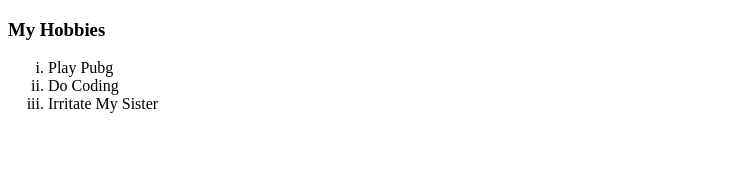
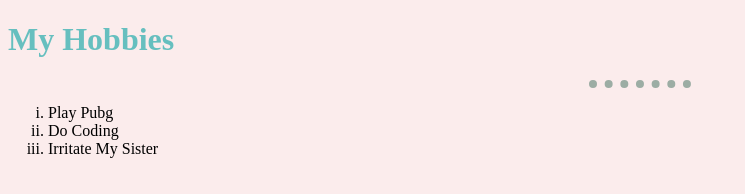
Before and after one commit to Krishna-bansall/Introduction, a plain HTML site: page hobbies.html in a window 1280 px wide. Shown: the whole page, without its empty margins (0-745 px from the left). Drawn offline with Linux system fonts and the light colour scheme.

Commit message:
Update hobbies.html

```diff
--- a/hobbies.html
+++ b/hobbies.html
@@ -4,10 +4,12 @@
     <meta charset="UTF-8">
     <meta name="viewport" content="width=device-width, initial-scale=1.0">
     <title>Document</title>
+    <link rel="stylesheet" href="CSS/styles.css">
 </head>
 <body>
         </ul>
-    <h3>My Hobbies</h3>
+    <h1>My Hobbies</h1>
+    <hr>
     <ol type='i'>
       <li>Play Pubg</li>
       <li>Do Coding</li>
```
